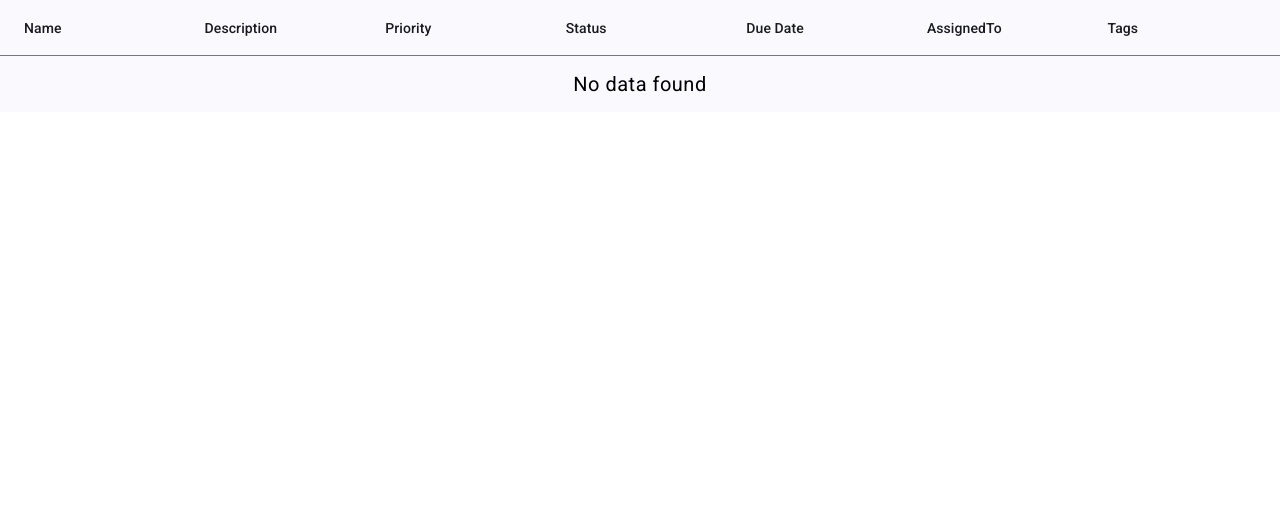
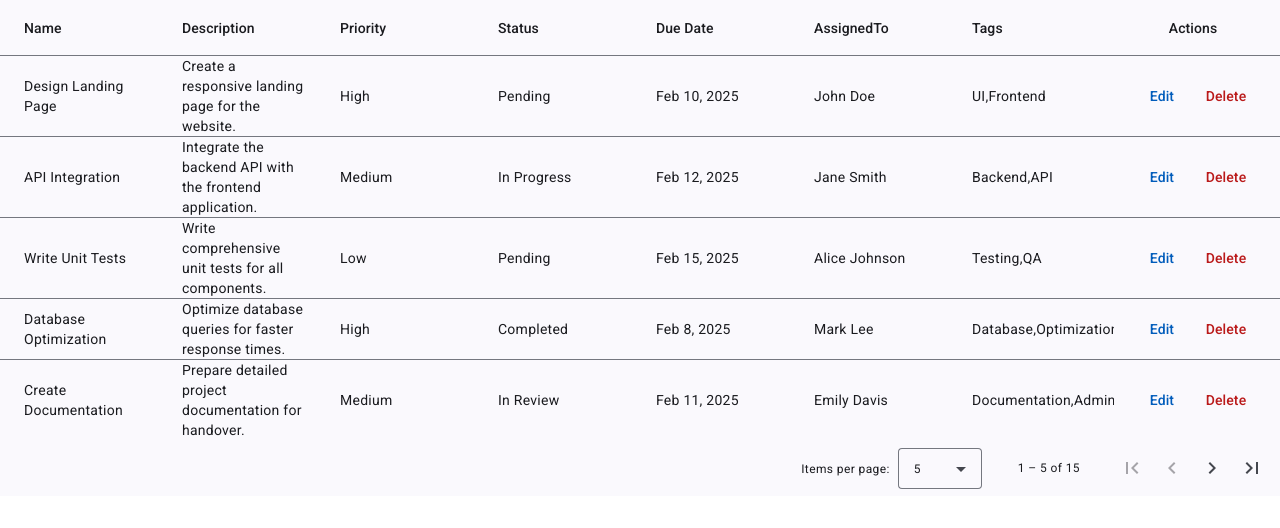
Before and after one commit to jitendra-dev68/task-management, an Angular app: page /home in a window 1280 px wide. Shown: the top 528 px of the page. Built offline with nearby package versions, Linux system fonts and the light colour scheme.

Commit message:
task API integration

```diff
--- a/public/tasks.json
+++ b/public/tasks.json
@@ -58,5 +58,125 @@
     "tags": ["Documentation", "Admin"],
     "createdAt": "2025-02-01",
     "updatedAt": "2025-02-05"
+  },
+  {
+    "id": 6,
+    "name": "Bug Fix: Login Issue",
+    "description": "Resolve login authentication bug in the frontend.",
+    "priority": "High",
+    "status": "In Progress",
+    "dueDate": "2025-02-10",
+    "assignedTo": "John Doe",
+    "tags": ["Bug Fix", "Authentication"],
+    "createdAt": "2025-02-02",
+    "updatedAt": "2025-02-03"
+  },
+  {
+    "id": 7,
+    "name": "Add Dark Mode Feature",
+    "description": "Implement dark mode for better user experience.",
+    "priority": "Medium",
+    "status": "Pending",
+    "dueDate": "2025-02-18",
+    "assignedTo": "Jane Smith",
+    "tags": ["UI", "Feature"],
+    "createdAt": "2025-02-05",
+    "updatedAt": "2025-02-05"
+  },
+  {
+    "id": 8,
+    "name": "Conduct Security Audit",
+    "description": "Perform a security audit to identify vulnerabilities.",
+    "priority": "High",
+    "status": "In Review",
+    "dueDate": "2025-02-14",
+    "assignedTo": "Alice Johnson",
+    "tags": ["Security", "Audit"],
+    "createdAt": "2025-02-03",
+    "updatedAt": "2025-02-05"
+  },
+  {
+    "id": 9,
+    "name": "Create Marketing Plan",
+    "description": "Develop a marketing plan for product launch.",
+    "priority": "Low",
+    "status": "Completed",
+    "dueDate": "2025-02-07",
+    "assignedTo": "Mark Lee",
+    "tags": ["Marketing", "Planning"],
+    "createdAt": "2025-01-29",
+    "updatedAt": "2025-02-07"
+  },
+  {
+    "id": 10,
+    "name": "Enhance API Performance",
+    "description": "Optimize API endpoints for better performance.",
+    "priority": "High",
+    "status": "Pending",
+    "dueDate": "2025-02-20",
+    "assignedTo": "Emily Davis",
+    "tags": ["API", "Performance"],
+    "createdAt": "2025-02-02",
+    "updatedAt": "2025-02-02"
+  },
+  {
+    "id": 11,
+    "name": "Implement CI/CD Pipeline",
+    "description": "Set up a CI/CD pipeline for faster deployment.",
+    "priority": "Medium",
+    "status": "In Progress",
+    "dueDate": "2025-02-13",
+    "assignedTo": "John Doe",
+    "tags": ["DevOps", "Pipeline"],
+    "createdAt": "2025-02-04",
+    "updatedAt": "2025-02-06"
+  },
+  {
+    "id": 12,
+    "name": "Cross-Browser Testing",
+    "description": "Ensure compatibility across all major browsers.",
+    "priority": "Low",
+    "status": "Pending",
+    "dueDate": "2025-02-17",
+    "assignedTo": "Jane Smith",
+    "tags": ["Testing", "Compatibility"],
+    "createdAt": "2025-02-06",
+    "updatedAt": "2025-02-06"
+  },
+  {
+    "id": 13,
+    "name": "Upgrade Server Infrastructure",
+    "description": "Upgrade to a more robust server infrastructure.",
+    "priority": "High",
+    "status": "Completed",
+    "dueDate": "2025-02-06",
+    "assignedTo": "Mark Lee",
+    "tags": ["Infrastructure", "Server"],
+    "createdAt": "2025-01-30",
+    "updatedAt": "2025-02-06"
+  },
+  {
+    "id": 14,
+    "name": "Create Mobile Mockups",
+    "description": "Design mobile app mockups for client presentation.",
+    "priority": "Medium",
+    "status": "In Review",
+    "dueDate": "2025-02-15",
+    "assignedTo": "Alice Johnson",
+    "tags": ["UI", "Mockups"],
+    "createdAt": "2025-02-03",
+    "updatedAt": "2025-02-05"
+  },
+  {
+    "id": 15,
+    "name": "User Feedback Analysis",
+    "description": "Analyze user feedback for improvement suggestions.",
+    "priority": "Low",
+    "status": "Pending",
+    "dueDate": "2025-02-21",
+    "assignedTo": "Emily Davis",
+    "tags": ["Feedback", "Analysis"],
+    "createdAt": "2025-02-06",
+    "updatedAt": "2025-02-06"
   }
 ]
--- /dev/null
+++ b/src/app/core/services/task.service.ts
@@ -0,0 +1,16 @@
+import { inject, Injectable } from '@angular/core';
+import { ApiClientService } from './api-client.service';
+import { Task } from '../../types/task.types';
+import { Observable } from 'rxjs';
+
+@Injectable({
+  providedIn: 'root',
+})
+export class TaskService {
+  private readonly _api = inject(ApiClientService);
+  private readonly baseUrl = '/tasks.json';
+
+  getTasks(): Observable<Task[]> {
+    return this._api.get<Task[]>(this.baseUrl);
+  }
+}
--- a/src/app/pages/home/home.component.html
+++ b/src/app/pages/home/home.component.html
@@ -44,7 +44,9 @@
 
     <!-- Actions Column -->
     <ng-container matColumnDef="actions">
-      <mat-header-cell *matHeaderCellDef> Actions </mat-header-cell>
+      <mat-header-cell *matHeaderCellDef class="action-column">
+        Actions
+      </mat-header-cell>
       <mat-cell *matCellDef="let task">
         <button mat-button color="primary">Edit</button>
         <button mat-button color="warn">Delete</button>
@@ -56,4 +58,10 @@
     <mat-row *matRowDef="let row; columns: displayedColumns"></mat-row>
     <div *matNoDataRow class="no-data">No data found</div>
   </mat-table>
+  <mat-paginator
+    [pageSizeOptions]="[5, 10, 20]"
+    showFirstLastButtons
+    aria-label="Select page of periodic elements"
+  >
+  </mat-paginator>
 </div>
--- a/src/app/pages/home/home.component.scss
+++ b/src/app/pages/home/home.component.scss
@@ -4,4 +4,7 @@
     padding: 1rem;
     font-size: 1.25rem;
   }
+  .action-column {
+    justify-content: space-evenly;
+  }
 }
--- a/src/app/pages/home/home.component.ts
+++ b/src/app/pages/home/home.component.ts
@@ -1,10 +1,19 @@
-import { AfterViewInit, Component, ViewChild } from '@angular/core';
+import {
+  AfterViewInit,
+  Component,
+  inject,
+  OnInit,
+  signal,
+  ViewChild,
+} from '@angular/core';
 import { MatPaginator, MatPaginatorModule } from '@angular/material/paginator';
 import { MatTableDataSource, MatTableModule } from '@angular/material/table';
-import { Task } from './home.types';
 import { ColumnIds } from './home.model';
 import { DatePipe } from '@angular/common';
 import { MatButtonModule } from '@angular/material/button';
+import { TaskService } from '../../core/services/task.service';
+import { map } from 'rxjs';
+import { Task } from '../../types/task.types';
 @Component({
   selector: 'app-home',
   standalone: true,
@@ -12,13 +21,30 @@ import { MatButtonModule } from '@angular/material/button';
   templateUrl: './home.component.html',
   styleUrl: './home.component.scss',
 })
-export class HomeComponent implements AfterViewInit {
+export class HomeComponent implements OnInit, AfterViewInit {
   displayedColumns: string[] = Object.values(ColumnIds);
   dataSource = new MatTableDataSource<Task>();
-
+  private readonly _taskService = inject(TaskService);
+  readonly tasks = signal<Task[]>([]);
   @ViewChild(MatPaginator) paginator!: MatPaginator;
 
   ngAfterViewInit() {
     this.dataSource.paginator = this.paginator;
   }
+
+  ngOnInit(): void {
+    this.getTasks();
+  }
+
+  getTasks() {
+    this._taskService
+      .getTasks()
+      .pipe(
+        map((tasks) => {
+          this.tasks.set(tasks);
+          this.dataSource.data = [...tasks];
+        })
+      )
+      .subscribe();
+  }
 }
--- a/src/app/pages/home/home.model.ts
+++ b/src/app/pages/home/home.model.ts
@@ -6,4 +6,5 @@ export enum ColumnIds {
   DueDate = 'dueDate',
   AssignedTo = 'assignedTo',
   Tags = 'tags',
+  Action = 'actions',
 }
```
Also changed, not shown: src/app/types/task.types.ts (renamed from src/app/pages/home/home.types.ts), 1 other file (tests, documents, lock files or other folders).
